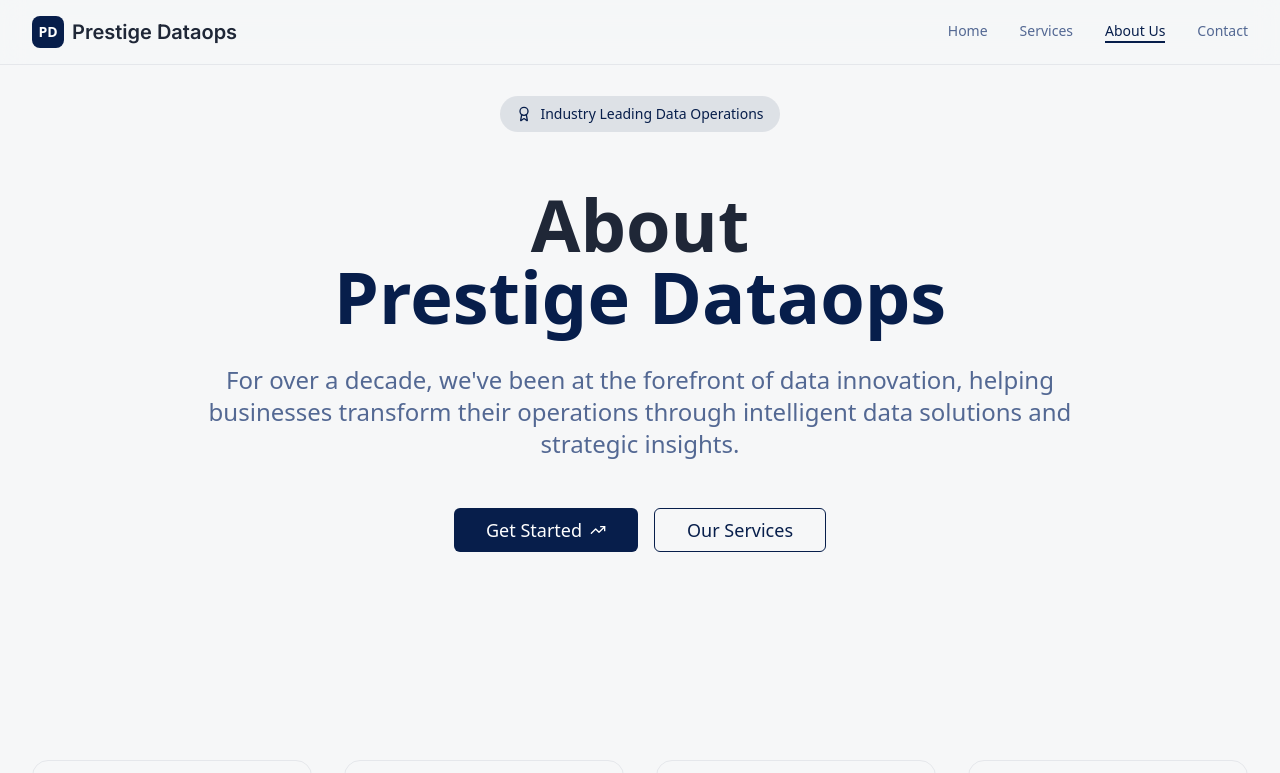
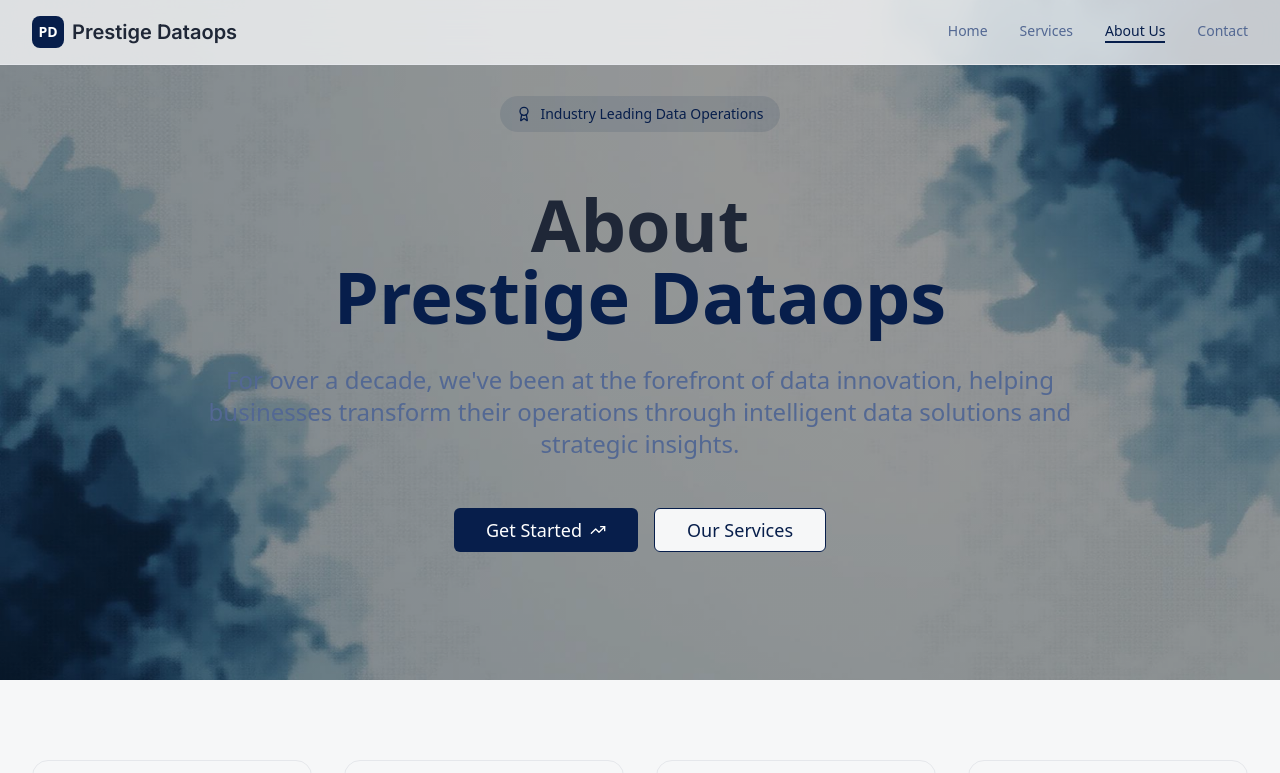
Before and after one commit to waqaralyy/prestige-data-flow, a React (Vite) app: page /about in a window 1280 px wide. Shown: the top 773 px of the page. Built offline with nearby package versions, Linux system fonts and the light colour scheme.

Commit message:
Add background image to About page hero
Added a background image to the hero section of the About page.
-edited src/pages/About.tsx

```diff
--- a/src/pages/About.tsx
+++ b/src/pages/About.tsx
@@ -5,6 +5,7 @@ import Header from "@/components/Header";
 import Footer from "@/components/Footer";
 import SEO from "@/components/SEO";
 import { Link } from "react-router-dom";
+import aboutHeroBackground from "@/assets/about-hero-background.jpg";
 import {
   Users,
   Award,
@@ -60,7 +61,10 @@ const About = () => {
         <Header />
 
         {/* Hero Section */}
-        <section className="relative pt-24 pb-32 bg-background">
+        <section
+          className="relative pt-24 pb-32 bg-background bg-cover bg-center bg-no-repeat"
+          style={{ backgroundImage: `linear-gradient(rgba(0, 0, 0, 0.4), rgba(0, 0, 0, 0.4)), url(${aboutHeroBackground})` }}
+        >
           <div className="container mx-auto px-4 sm:px-6 lg:px-8 relative z-10">
             <div className="text-center space-y-8 max-w-5xl mx-auto">
               <div className="inline-flex items-center gap-2 px-4 py-2 bg-primary/10 text-primary rounded-full text-sm font-medium mb-6">
```
Also changed, not shown: src/assets/about-hero-background.jpg (added).
